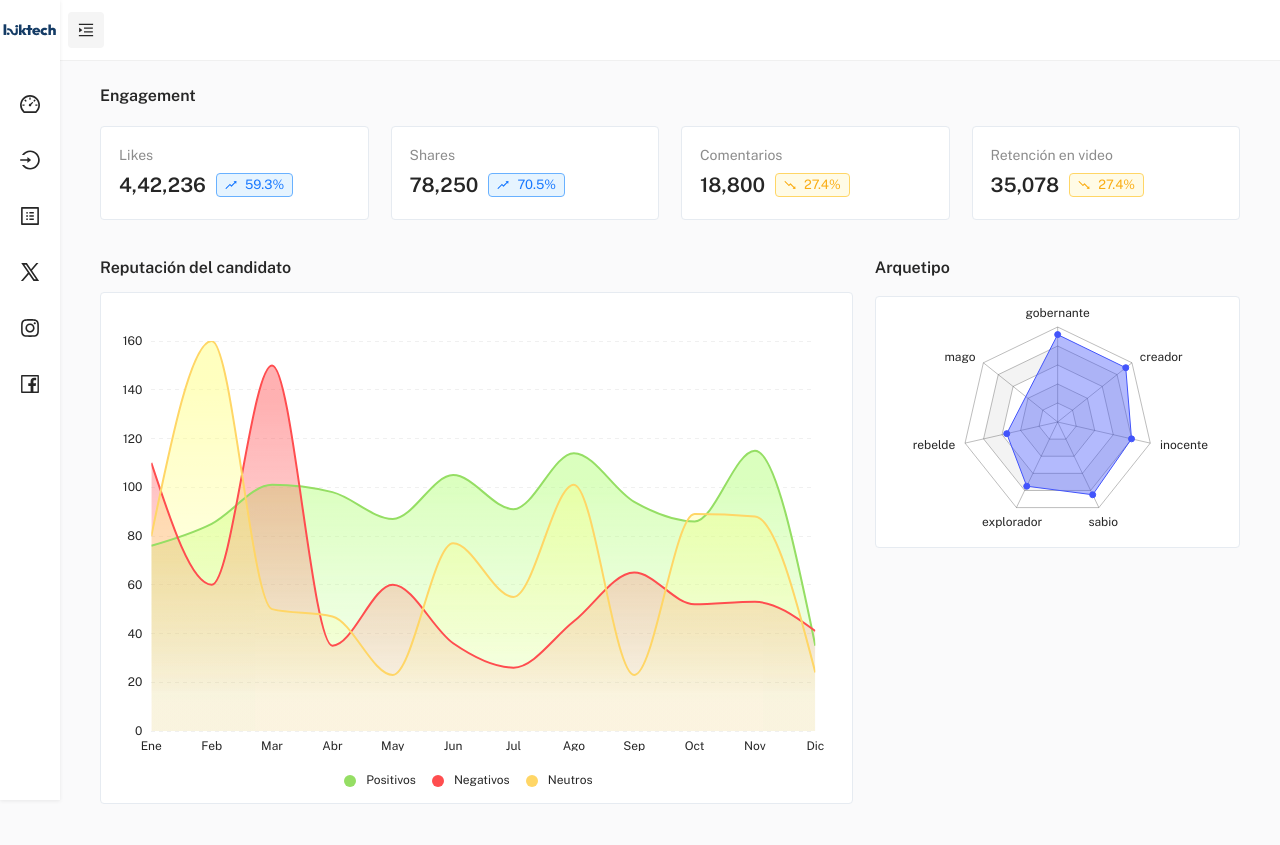
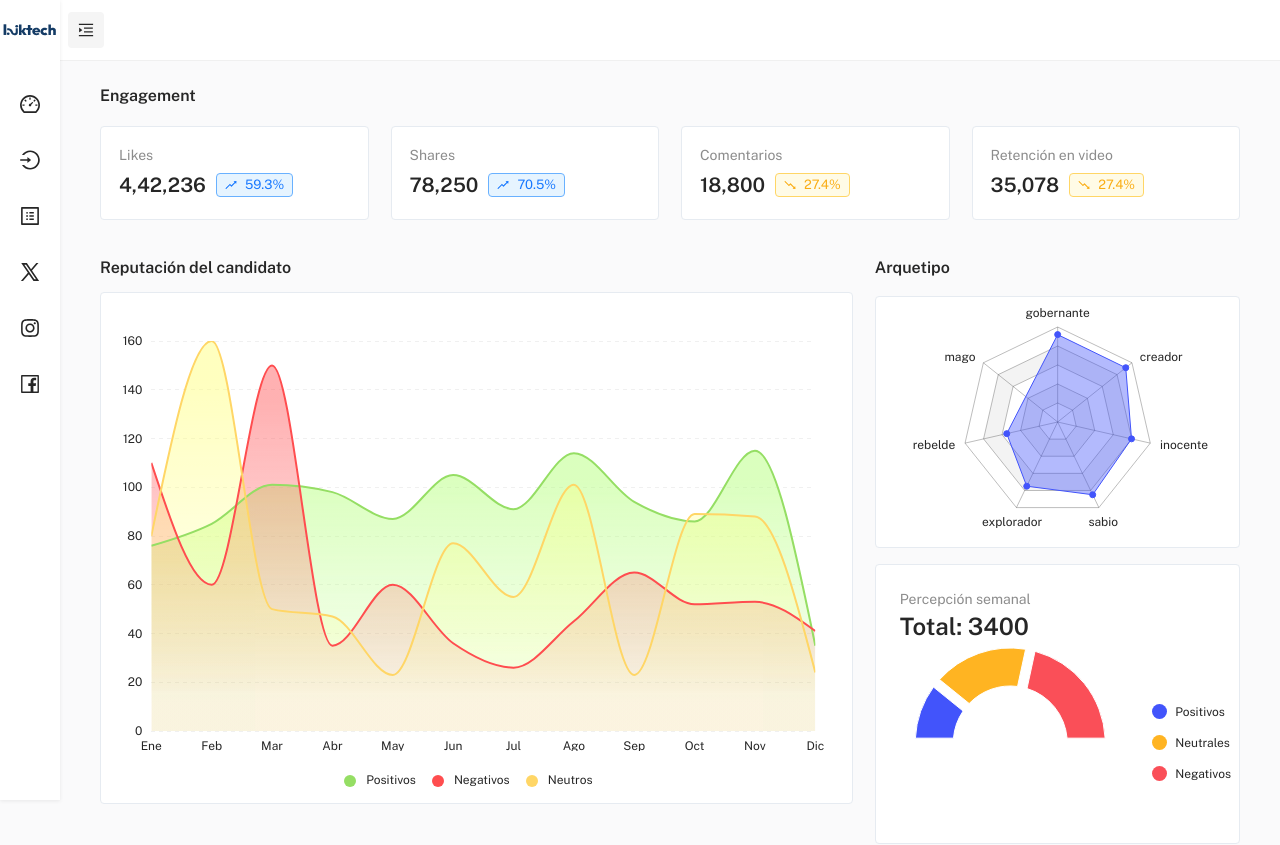
Before and after one commit to laiktech/laik-watch, a React app: page /free/ in a window 1280 px wide. Shown: the top 845 px of the page. Built offline with nearby package versions, Linux system fonts and the light colour scheme; the HTML template or start-up script is replaced by a standard one.

Commit message:
feat: pie chart

```diff
--- a/src/pages/dashboard/default.jsx
+++ b/src/pages/dashboard/default.jsx
@@ -26,6 +26,9 @@ import UniqueVisitorCard from 'sections/dashboard/default/UniqueVisitorCard';
 import SaleReportCard from 'sections/dashboard/default/SaleReportCard';
 import OrdersTable from 'sections/dashboard/default/OrdersTable';
 
+// Charts
+import { PieChart } from '@mui/x-charts/PieChart';
+
 // assets
 import EllipsisOutlined from '@ant-design/icons/EllipsisOutlined';
 import GiftOutlined from '@ant-design/icons/GiftOutlined';
@@ -53,6 +56,12 @@ const actionSX = {
   alignSelf: 'flex-start',
   transform: 'none'
 };
+
+const data = [
+  { label: 'Positivos', value: 700 },
+  { label: 'Neutrales', value: 1200 },
+  { label: 'Negativos', value: 1500 },
+];
 
 // ==============================|| DASHBOARD - DEFAULT ||============================== //
 
@@ -105,19 +114,35 @@ export default function DashboardDefault() {
           <Grid />
         </Grid>
         <MainCard sx={{ mt: 2 }} content={false}>
-    {/*       <Box sx={{ p: 3, pb: 0 }}>
-            <Stack sx={{ gap: 2 }}>
+          <MonthlyBarChart />
+        </MainCard>
+        <MainCard sx={{ mt: 2 }} content={false}>
+          <Box sx={{ p: 3, pb: 0 }}>
+    {/*         <Stack sx={{ gap: 2 }}> */}
               <Typography variant="h6" color="text.secondary">
-                This Week Statistics
+                Percepción semanal
               </Typography>
-              <Typography variant="h3">$7,650</Typography>
-            </Stack>
-          </Box> */}
-          <MonthlyBarChart />
+              <Typography variant="h3">Total: 3400</Typography>
+         {/*    </Stack> */}
+          </Box>
+          <Stack width="100%" height={200}>
+            <PieChart
+            series={[
+              {
+                startAngle: -90,
+                endAngle: 90,
+                paddingAngle: 5,
+                innerRadius: '60%',
+                outerRadius: '100%',
+                data,
+              },
+            ]}
+          />
+          </Stack>
         </MainCard>
       </Grid>
       {/* row 3 */}
-      <Grid size={{ xs: 12, md: 7, lg: 8 }}>
+   {/*    <Grid size={{ xs: 12, md: 7, lg: 8 }}>
         <Grid container sx={{ alignItems: 'center', justifyContent: 'space-between' }}>
           <Grid>
             <Typography variant="h5">Recent Orders</Typography>
@@ -186,9 +211,9 @@ export default function DashboardDefault() {
           </List>
           <ReportAreaChart />
         </MainCard>
-      </Grid>
+      </Grid> */}
       {/* row 4 */}
-      <Grid size={{ xs: 12, md: 7, lg: 8 }}>
+   {/*    <Grid size={{ xs: 12, md: 7, lg: 8 }}>
         <SaleReportCard />
       </Grid>
       <Grid size={{ xs: 12, md: 5, lg: 4 }}>
@@ -303,7 +328,7 @@ export default function DashboardDefault() {
             </Button>
           </Stack>
         </MainCard>
-      </Grid>
+      </Grid> */}
     </Grid>
   );
 }
```
